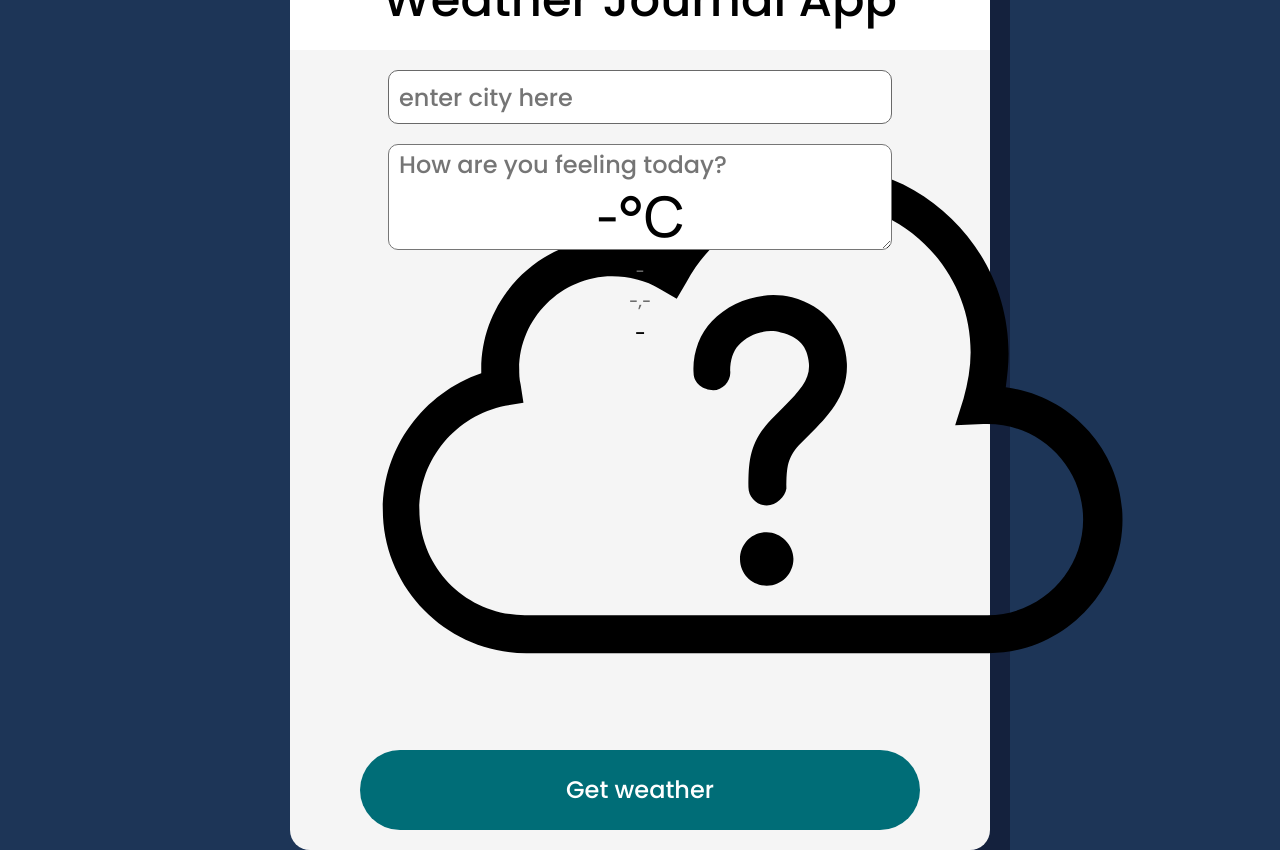
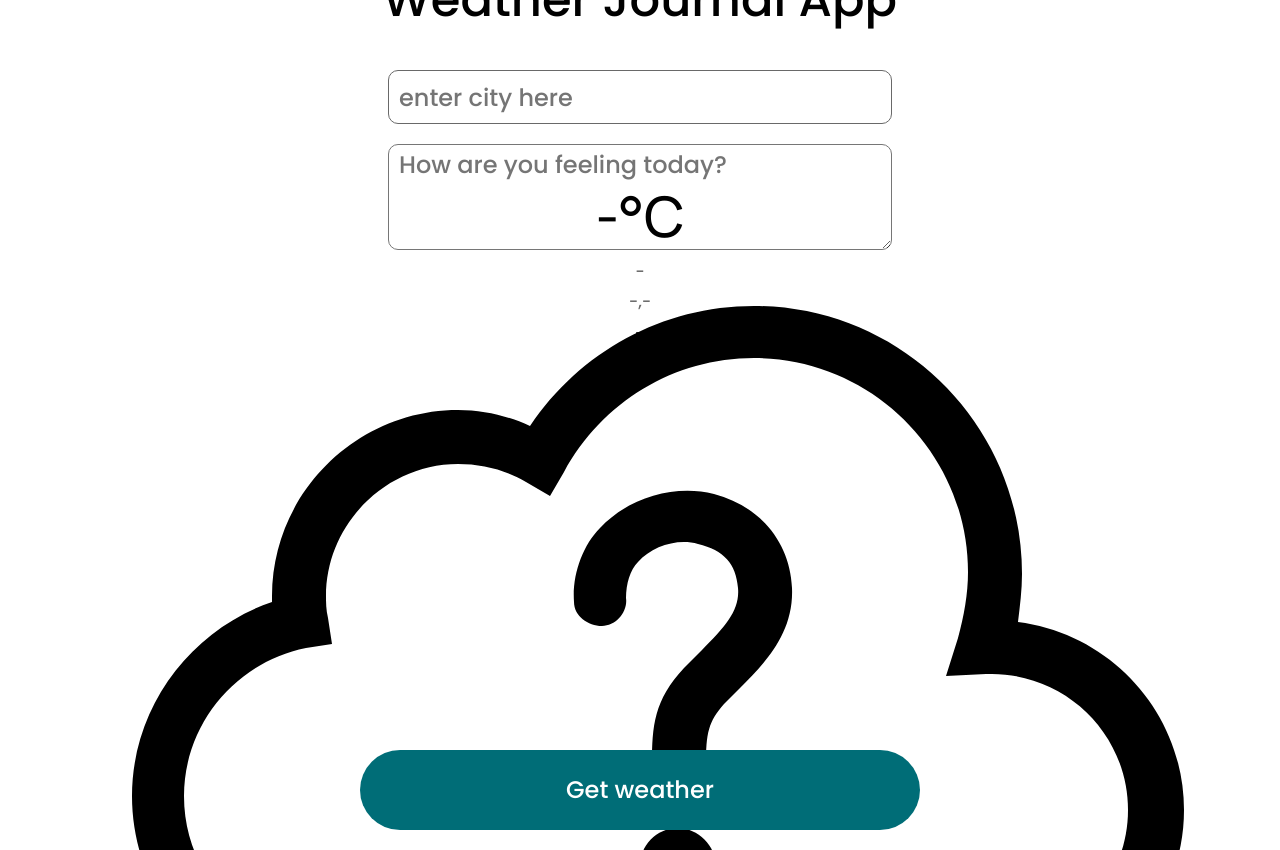
Before and after one commit to grace-anderson/weather-journal-app, a plain HTML site: page weatherApp/index.html in a window 1280 px wide. Drawn offline with Linux system fonts and the light colour scheme; no server answers.

Commit message:
Added cloud image, updated backgrounds

```diff
--- a/weatherApp/index.html
+++ b/weatherApp/index.html
@@ -9,10 +9,13 @@
         <title>Document</title>
     </head>
     <body>
-        <div id="app">
-            <div class="icon" id="icon">
+       <div class="icon" id="icon">
                 <img src="svg/unknown.svg" alt="nothing yet" />
             </div>
+        <div id="app">
+            <!-- <div class="icon" id="icon">
+                <img src="svg/unknown.svg" alt="nothing yet" />
+            </div> -->
             <div class="title">Weather Journal App</div>
             <div class="zip">
                 <input type="text" id="city" placeholder="enter city here" />
--- a/weatherApp/style.css
+++ b/weatherApp/style.css
@@ -3,13 +3,12 @@
 
 body {
   margin: 0;
-  background-color: #1d3557;
   font-family: "Poppins", sans-serif;
 }
 
 #app {
   text-align: center;
-  background-color: whitesmoke;
+  background-color: none;
   width: 700px;
   height: 900px;
   position: absolute;
@@ -17,7 +16,6 @@ body {
   right: 50%;
   transform: translate(50%, -50%);
   border-radius: 20px;
-  box-shadow: 20px 20px #14213d;
 }
 
 #app > .title {
@@ -75,7 +73,7 @@ textarea {
     transform: translateY(-50px);
 } */
 
-.icon > img {
+img {
     position: fixed;
     top: 0;
     left: 0;
```
Also changed, not shown: weatherApp/svg/04d.png (added), weatherApp/svg/other-images/04d.svg (renamed from weatherApp/svg/04d.svg).
